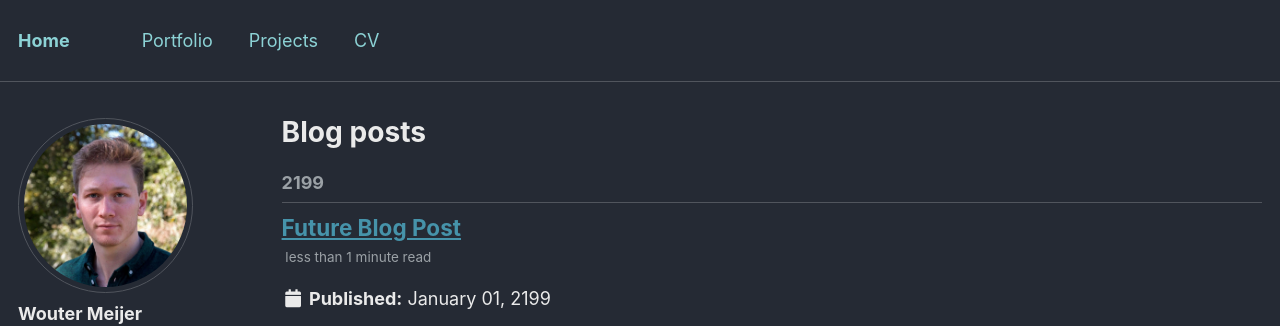
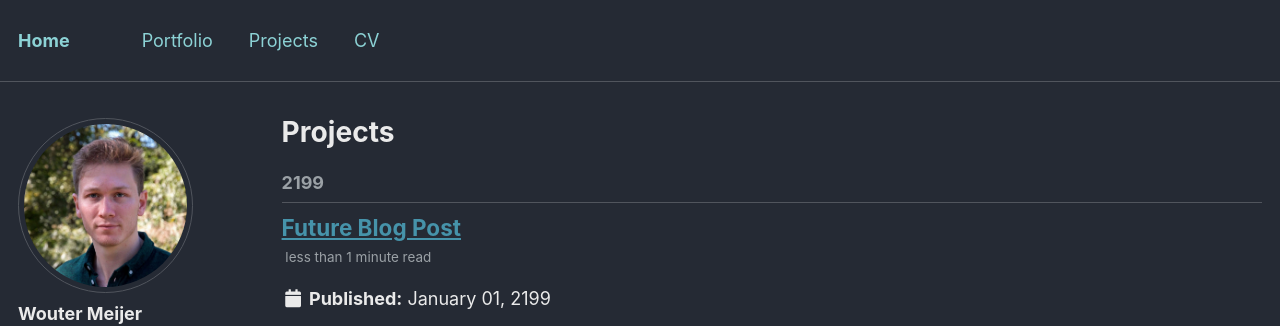
Before and after one commit to h0uter/old-portfolio, a Jekyll site: the page built from _pages/year-archive.html, in a window 1280 px wide and 900 px high. Shown: the top 326 px of the window. Built offline with Jekyll 4.4.1, drawn with Linux system fonts in a browser that asks for light colours.

Commit message:
projects

```diff
--- a/_pages/year-archive.html
+++ b/_pages/year-archive.html
@@ -1,7 +1,7 @@
 ---
 layout: archive
 permalink: /year-archive/
-title: "Blog posts"
+title: "Projects"
 author_profile: true
 redirect_from:
   - /wordpress/blog-posts/
```
